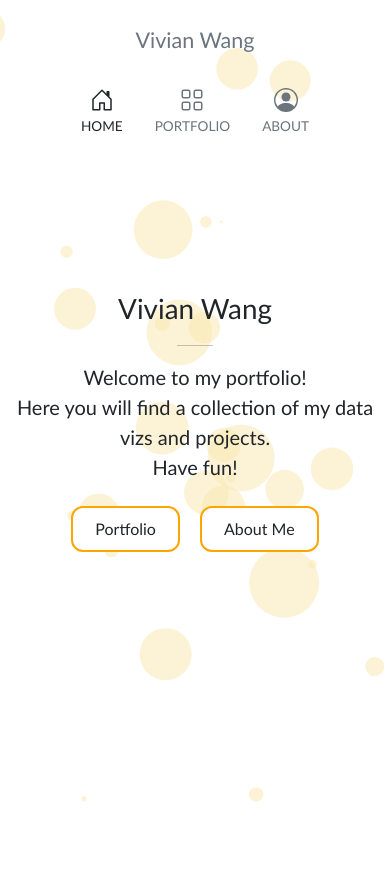
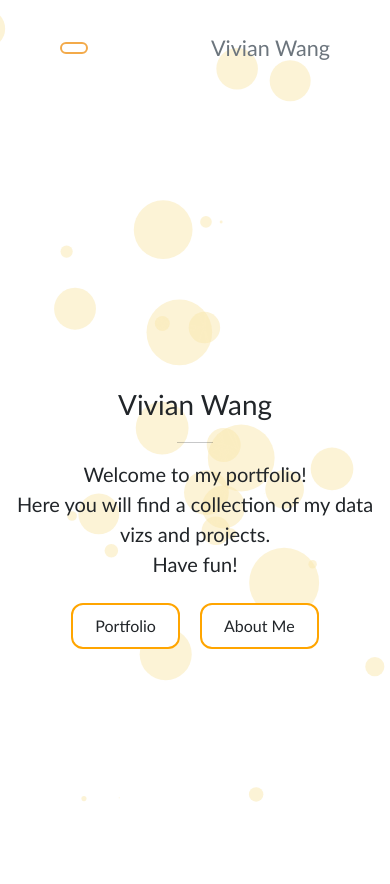
Before and after one commit to ywang7-vivian/Digital-Portfolio, a Flask app: page / in a window 390 px wide. Shown: the top 884 px of the page. Before the commit the page ends 802 px from the top, so only its background shows below. Run offline with Flask 2, Linux system fonts and the light colour scheme.

Commit message:
update header

```diff
--- a/static/style.css
+++ b/static/style.css
@@ -183,3 +183,10 @@ a.cover-link {
     font-size: 22pt;
     color: #f3aa4a
 }
+
+.header_btn {
+    background-color: white;
+    border-radius: 12px;
+    border: 2px solid #f3aa4a;
+    color: #f3aa4a;
+}
--- a/templates/index.html
+++ b/templates/index.html
@@ -46,8 +46,8 @@
 </svg>
 
 
-    <header>
-        <div class="mx-5 py-4 fixed-top">
+    <header class="d-none d-sm-none d-md-block">
+        <div class="mx-5 py-4">
             <div class="container">
                 <div class="d-flex flex-wrap align-items-center justify-content-center justify-content-lg-start">
                     <a href="/" class="d-flex align-items-center mb-3 mb-md-0 me-md-auto text-secondary text-decoration-none">
@@ -61,12 +61,12 @@
                         </li>
                         <li>
                             <a href="{{ url_for('portfolio') }}" class="nav-link text-secondary">
-                                <svg class="bi d-block mx-auto mb-1" width="24" height="24"><use xlink:href="#grid"/></svg> PORTFOLIO
+                                <svg class="bi d-block mx-auto mb-1" width="20" height="20"><use xlink:href="#grid"/></svg> PORTFOLIO
                             </a>
                         </li>
                         <li>
                             <a href="{{ url_for('about') }}" class="nav-link text-secondary">
-                                <svg class="bi d-block mx-auto mb-1" width="24" height="24"><use xlink:href="#people-circle"/></svg> ABOUT
+                                <svg class="bi d-block mx-auto mb-1" width="20" height="20"><use xlink:href="#people-circle"/></svg> ABOUT
                             </a>
                         </li>
                     </ul>
@@ -74,6 +74,42 @@
             </div>
         </div>
     </header>
+    <header class="d-block d-md-none d-lg-none">
+        <div class="mx-5 py-4">
+            <div class="container">
+                <div class="pos-f-t">
+                    <nav class="navbar">
+                        <button class="navbar-toggler header_btn text-small" type="button" data-toggle="collapse" data-target="#navbarToggleExternalContent" aria-controls="navbarToggleExternalContent" aria-expanded="false" aria-label="Toggle navigation">
+                        <span class="iconify" data-icon="fontisto:nav-icon-a"></span>
+                      </button>
+                        <a href="/" class="nav justify-content-center text-secondary text-decoration-none">
+                            <span class="fs-4">Vivian Wang</span>
+                        </a>
+                    </nav>
+                    <div class="collapse" id="navbarToggleExternalContent">
+                        <ul class="nav my-2 justify-content-center text-small">
+                            <li>
+                                <a class="nav-link text-dark">
+                                    <svg class="bi d-block mx-auto mb-1" width="24" height="24"><use xlink:href="#home"/></svg> HOME
+                                </a>
+                            </li>
+                            <li>
+                                <a href="{{ url_for('portfolio') }}" class="nav-link text-secondary">
+                                    <svg class="bi d-block mx-auto mb-1" width="20" height="20"><use xlink:href="#grid"/></svg> PORTFOLIO
+                                </a>
+                            </li>
+                            <li>
+                                <a href="{{ url_for('about') }}" class="nav-link text-secondary">
+                                    <svg class="bi d-block mx-auto mb-1" width="20" height="20"><use xlink:href="#people-circle"/></svg> ABOUT
+                                </a>
+                            </li>
+                        </ul>
+                    </div>
+                </div>
+            </div>
+        </div>
+    </header>
+
 
     <main>
         <section class="text-center vertical-center">
```
Also changed, not shown: templates/about.html (+38 -3 lines), templates/portfolio.html (+10 -3 lines).
